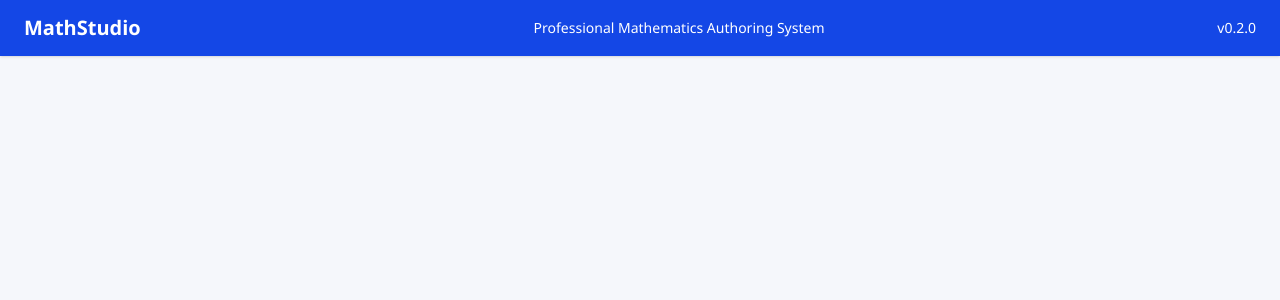
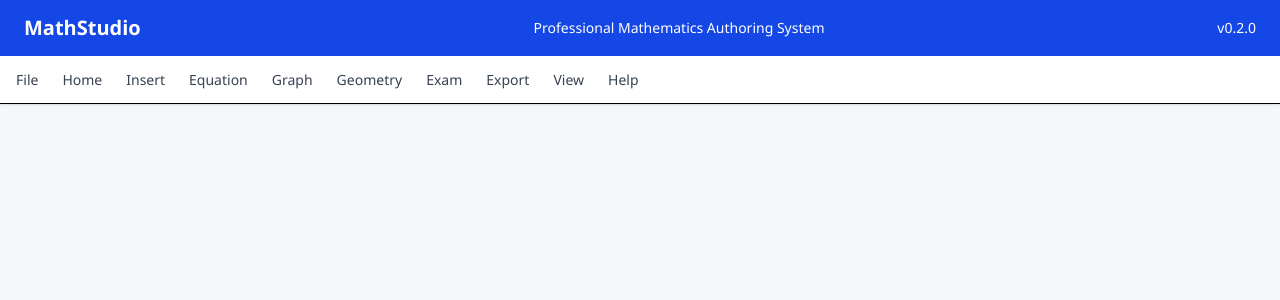
Before and after one commit to EmmanuelNBrefo/MathStudio, a React (Vite) app in the folder frontend/: page / in a window 1280 px wide. Shown: the top 300 px of the page. Built offline with nearby package versions, Linux system fonts and the light colour scheme.

Commit message:
Add MathStudio Ribbon navigation component

```diff
--- a/frontend/src/App.tsx
+++ b/frontend/src/App.tsx
@@ -1,9 +1,14 @@
 import Header from "./components/layout/Header";
+import Ribbon from "./components/layout/Ribbon";
 
 function App() {
   return (
-    <div>
+    <div className="min-h-screen">
+
       <Header />
+
+      <Ribbon />
+
     </div>
   );
 }
--- a/frontend/src/components/layout/Ribbon.tsx
+++ b/frontend/src/components/layout/Ribbon.tsx
@@ -0,0 +1,38 @@
+import React from "react";
+
+const Ribbon = () => {
+
+  const menuItems = [
+    "File",
+    "Home",
+    "Insert",
+    "Equation",
+    "Graph",
+    "Geometry",
+    "Exam",
+    "Export",
+    "View",
+    "Help",
+  ];
+
+  return (
+    <nav className="h-12 bg-white border-b flex items-center px-4 shadow-sm">
+
+      <div className="flex gap-6 text-sm font-medium text-gray-700">
+
+        {menuItems.map((item) => (
+          <button
+            key={item}
+            className="hover:text-blue-600 transition"
+          >
+            {item}
+          </button>
+        ))}
+
+      </div>
+
+    </nav>
+  );
+};
+
+export default Ribbon;
```
